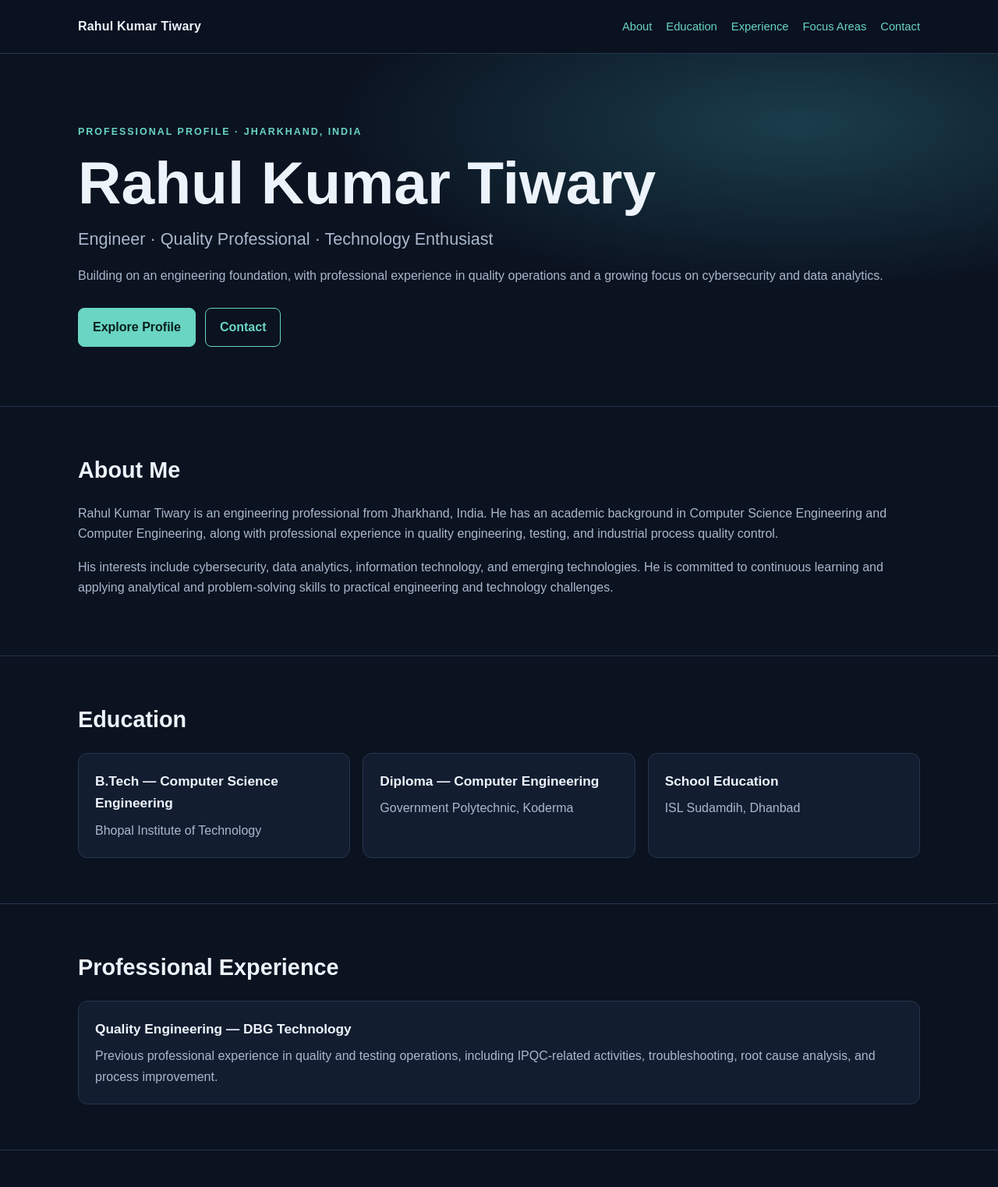
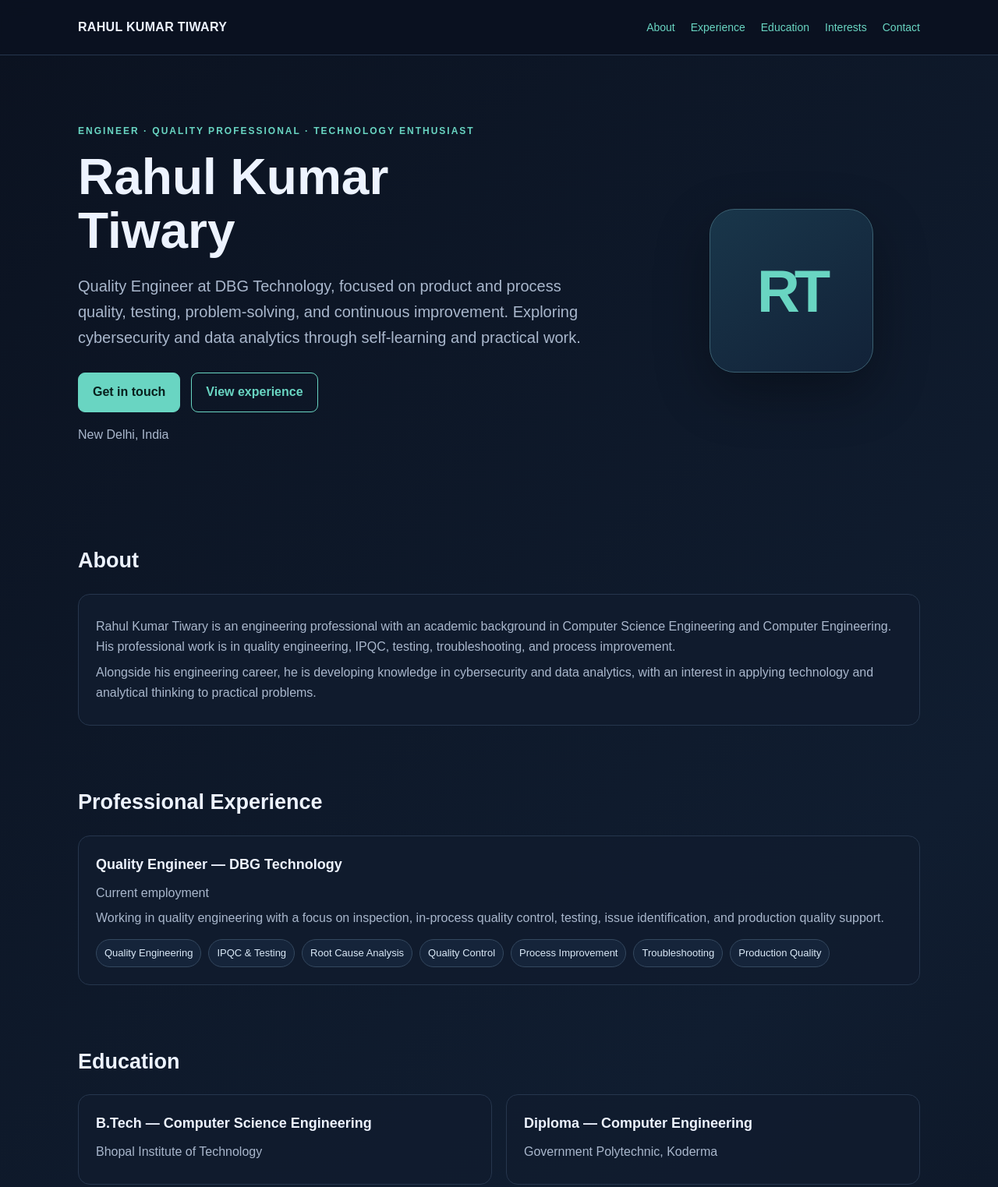
Before and after one commit to rahulkumartiwary/rahulkumartiwary, a plain HTML site: page index.html in a window 1280 px wide. Shown: the top 1523 px of the page at 78% size. Drawn offline with Linux system fonts and the light colour scheme.

Commit message:
Update index.html

```diff
--- a/index.html
+++ b/index.html
@@ -3,133 +3,123 @@
 <head>
   <meta charset="UTF-8">
   <meta name="viewport" content="width=device-width, initial-scale=1.0">
-  <meta name="description" content="Official professional profile of Rahul Kumar Tiwary — Engineer, technology professional, and cybersecurity and data analytics enthusiast from Jharkhand, India.">
+  <meta name="description" content="Official professional website of Rahul Kumar Tiwary — Quality Engineer at DBG Technology, with interests in cybersecurity and data analytics.">
   <meta name="author" content="Rahul Kumar Tiwary">
   <meta name="theme-color" content="#101827">
-  <title>Rahul Kumar Tiwary | Engineering & Technology</title>
+  <title>Rahul Kumar Tiwary | Engineer & Technology Professional</title>
   <style>
-    :root { --bg:#0b1220; --panel:#121d30; --text:#edf3fb; --muted:#a9b8cc; --accent:#69d5c2; --line:#26364d; }
-    * { box-sizing:border-box; }
-    html { scroll-behavior:smooth; }
-    body { margin:0; font-family:Arial, Helvetica, sans-serif; background:var(--bg); color:var(--text); line-height:1.65; }
-    a { color:var(--accent); text-decoration:none; }
-    a:hover { text-decoration:underline; }
-    .wrap { width:min(1080px, 90%); margin:auto; }
-    header { position:sticky; top:0; z-index:5; background:rgba(11,18,32,.94); border-bottom:1px solid var(--line); backdrop-filter:blur(10px); }
-    nav { min-height:68px; display:flex; align-items:center; justify-content:space-between; gap:20px; }
-    .brand { font-weight:700; letter-spacing:.2px; color:var(--text); }
-    .links { display:flex; flex-wrap:wrap; gap:18px; font-size:.92rem; }
-    .hero { padding:90px 0 76px; background:radial-gradient(ellipse at 80% 20%, #1a3d4b 0, transparent 42%); }
-    .eyebrow { color:var(--accent); text-transform:uppercase; letter-spacing:2px; font-size:.78rem; font-weight:700; }
-    h1 { font-size:clamp(2.5rem, 7vw, 4.8rem); line-height:1.06; margin:14px 0; max-width:850px; }
-    .subtitle { color:var(--muted); font-size:clamp(1.05rem, 2.5vw, 1.35rem); max-width:760px; }
-    .actions { display:flex; flex-wrap:wrap; gap:12px; margin-top:28px; }
-    .btn { display:inline-block; padding:11px 18px; border-radius:8px; border:1px solid var(--accent); font-weight:700; }
-    .btn.primary { background:var(--accent); color:#09201f; }
-    section { padding:58px 0; border-top:1px solid var(--line); }
-    h2 { font-size:1.8rem; margin:0 0 18px; }
-    p { color:var(--muted); }
-    .grid { display:grid; grid-template-columns:repeat(auto-fit,minmax(230px,1fr)); gap:16px; }
-    .card { background:var(--panel); border:1px solid var(--line); border-radius:12px; padding:21px; }
-    .card h3 { margin:0 0 8px; font-size:1.08rem; }
-    .card p { margin:0; }
-    .taglist { display:flex; flex-wrap:wrap; gap:10px; margin-top:16px; }
-    .tag { padding:7px 11px; border:1px solid var(--line); border-radius:99px; color:#d6e3f2; font-size:.9rem; }
-    footer { padding:28px 0; color:var(--muted); font-size:.9rem; border-top:1px solid var(--line); }
-    @media (max-width:650px) { nav { align-items:flex-start; flex-direction:column; padding:14px 0; } .links { gap:12px; } .hero { padding:65px 0 55px; } }
+    :root{--bg:#0b1220;--panel:#111c2e;--text:#edf3ff;--muted:#a9b7cc;--accent:#69d5c2;--line:#26364d}
+    *{box-sizing:border-box} html{scroll-behavior:smooth}
+    body{margin:0;background:linear-gradient(135deg,#0b1220,#101d30 60%,#0b1220);color:var(--text);font-family:Arial,Helvetica,sans-serif;line-height:1.65}
+    a{color:var(--accent);text-decoration:none} a:hover{text-decoration:underline}
+    .wrap{width:min(1080px,92%);margin:auto}
+    header{padding:22px 0;border-bottom:1px solid var(--line);position:sticky;top:0;background:rgba(11,18,32,.94);backdrop-filter:blur(10px);z-index:5}
+    nav{display:flex;justify-content:space-between;align-items:center;gap:18px;flex-wrap:wrap}
+    .brand{font-weight:700;letter-spacing:.3px}.links{display:flex;gap:20px;flex-wrap:wrap;font-size:14px}
+    .hero{padding:88px 0 72px;display:grid;grid-template-columns:1.5fr .7fr;gap:40px;align-items:center}
+    .eyebrow{color:var(--accent);font-weight:700;text-transform:uppercase;letter-spacing:2px;font-size:12px}
+    h1{font-size:clamp(38px,6vw,64px);line-height:1.08;margin:14px 0}
+    .subtitle{font-size:20px;color:var(--muted);max-width:680px}
+    .actions{display:flex;gap:14px;flex-wrap:wrap;margin-top:28px}
+    .btn{display:inline-block;padding:11px 18px;border-radius:9px;border:1px solid var(--accent);font-weight:700}
+    .primary{background:var(--accent);color:#08201d}
+    .monogram{width:210px;height:210px;border-radius:32px;border:1px solid #3b6071;background:linear-gradient(145deg,#19364a,#122238);display:grid;place-items:center;margin:auto;box-shadow:0 25px 70px #0005}
+    .monogram span{font-size:76px;font-weight:800;letter-spacing:-7px;color:var(--accent)}
+    section{padding:38px 0}.section-title{font-size:27px;margin:0 0 20px}
+    .grid{display:grid;grid-template-columns:repeat(2,1fr);gap:18px}
+    .card{background:rgba(17,28,46,.88);border:1px solid var(--line);border-radius:15px;padding:22px}
+    .card h3{margin:0 0 8px;font-size:18px}.card p{margin:6px 0;color:var(--muted)}
+    .taglist{display:flex;gap:9px;flex-wrap:wrap;margin-top:14px}
+    .tag{font-size:13px;color:#d9e8f6;border:1px solid #34485f;padding:6px 10px;border-radius:20px;background:#15243a}
+    .muted{color:var(--muted)} .contact-card{display:flex;gap:12px;flex-wrap:wrap}
+    footer{border-top:1px solid var(--line);padding:25px 0;color:var(--muted);font-size:13px;margin-top:30px}
+    @media(max-width:720px){.hero{grid-template-columns:1fr;padding:60px 0 40px}.monogram{width:150px;height:150px;grid-row:1}.monogram span{font-size:58px}.grid{grid-template-columns:1fr}.links{gap:12px}}
   </style>
 </head>
 <body>
 <header>
-  <nav class="wrap">
-    <a class="brand" href="#home">Rahul Kumar Tiwary</a>
+  <div class="wrap"><nav>
+    <div class="brand">RAHUL KUMAR TIWARY</div>
     <div class="links">
-      <a href="#about">About</a><a href="#education">Education</a><a href="#experience">Experience</a>
-      <a href="#interests">Focus Areas</a><a href="#contact">Contact</a>
+      <a href="#about">About</a><a href="#experience">Experience</a>
+      <a href="#education">Education</a><a href="#interests">Interests</a><a href="#contact">Contact</a>
     </div>
-  </nav>
+  </nav></div>
 </header>
 
-<main>
-  <section class="hero" id="home" style="border:0">
-    <div class="wrap">
-      <div class="eyebrow">Professional Profile · Jharkhand, India</div>
-      <h1>Rahul Kumar Tiwary</h1>
-      <div class="subtitle">Engineer · Quality Professional · Technology Enthusiast</div>
-      <p>Building on an engineering foundation, with professional experience in quality operations and a growing focus on cybersecurity and data analytics.</p>
+<main class="wrap">
+  <section class="hero">
+    <div>
+      <div class="eyebrow">Engineer · Quality Professional · Technology Enthusiast</div>
+      <h1>Rahul Kumar<br>Tiwary</h1>
+      <p class="subtitle">Quality Engineer at DBG Technology, focused on product and process quality, testing, problem-solving, and continuous improvement. Exploring cybersecurity and data analytics through self-learning and practical work.</p>
       <div class="actions">
-        <a class="btn primary" href="#about">Explore Profile</a>
-        <a class="btn" href="#contact">Contact</a>
+        <a class="btn primary" href="#contact">Get in touch</a>
+        <a class="btn" href="#experience">View experience</a>
+      </div>
+      <p class="muted">New Delhi, India</p>
+    </div>
+    <div class="monogram" aria-label="RT monogram"><span>RT</span></div>
+  </section>
+
+  <section id="about">
+    <h2 class="section-title">About</h2>
+    <div class="card">
+      <p>Rahul Kumar Tiwary is an engineering professional with an academic background in Computer Science Engineering and Computer Engineering. His professional work is in quality engineering, IPQC, testing, troubleshooting, and process improvement.</p>
+      <p>Alongside his engineering career, he is developing knowledge in cybersecurity and data analytics, with an interest in applying technology and analytical thinking to practical problems.</p>
+    </div>
+  </section>
+
+  <section id="experience">
+    <h2 class="section-title">Professional Experience</h2>
+    <div class="card">
+      <h3>Quality Engineer — DBG Technology</h3>
+      <p class="muted">Current employment</p>
+      <p>Working in quality engineering with a focus on inspection, in-process quality control, testing, issue identification, and production quality support.</p>
+      <div class="taglist">
+        <span class="tag">Quality Engineering</span><span class="tag">IPQC & Testing</span>
+        <span class="tag">Root Cause Analysis</span><span class="tag">Quality Control</span>
+        <span class="tag">Process Improvement</span><span class="tag">Troubleshooting</span>
+        <span class="tag">Production Quality</span>
       </div>
     </div>
   </section>
 
-  <section id="about">
-    <div class="wrap">
-      <h2>About Me</h2>
-      <p>Rahul Kumar Tiwary is an engineering professional from Jharkhand, India. He has an academic background in Computer Science Engineering and Computer Engineering, along with professional experience in quality engineering, testing, and industrial process quality control.</p>
-      <p>His interests include cybersecurity, data analytics, information technology, and emerging technologies. He is committed to continuous learning and applying analytical and problem-solving skills to practical engineering and technology challenges.</p>
-    </div>
-  </section>
-
   <section id="education">
-    <div class="wrap">
-      <h2>Education</h2>
-      <div class="grid">
-        <article class="card">
-          <h3>B.Tech — Computer Science Engineering</h3>
-          <p>Bhopal Institute of Technology</p>
-        </article>
-        <article class="card">
-          <h3>Diploma — Computer Engineering</h3>
-          <p>Government Polytechnic, Koderma</p>
-        </article>
-        <article class="card">
-          <h3>School Education</h3>
-          <p>ISL Sudamdih, Dhanbad</p>
-        </article>
-      </div>
-    </div>
-  </section>
-
-  <section id="experience">
-    <div class="wrap">
-      <h2>Professional Experience</h2>
-      <article class="card">
-        <h3>Quality Engineering — DBG Technology</h3>
-        <p>Previous professional experience in quality and testing operations, including IPQC-related activities, troubleshooting, root cause analysis, and process improvement.</p>
-      </article>
+    <h2 class="section-title">Education</h2>
+    <div class="grid">
+      <div class="card"><h3>B.Tech — Computer Science Engineering</h3><p>Bhopal Institute of Technology</p></div>
+      <div class="card"><h3>Diploma — Computer Engineering</h3><p>Government Polytechnic, Koderma</p></div>
+      <div class="card"><h3>Secondary Education</h3><p>ISL Sudamdih, Dhanbad</p></div>
     </div>
   </section>
 
   <section id="interests">
-    <div class="wrap">
-      <h2>Technology & Focus Areas</h2>
-      <p>Areas of professional interest and continued development:</p>
-      <div class="taglist">
-        <span class="tag">Cybersecurity</span><span class="tag">Network Security</span>
-        <span class="tag">Data Analytics</span><span class="tag">Quality Engineering</span>
-        <span class="tag">IPQC & Testing</span><span class="tag">Root Cause Analysis</span>
-        <span class="tag">Process Improvement</span><span class="tag">Information Technology</span>
+    <h2 class="section-title">Technology & Learning Interests</h2>
+    <div class="grid">
+      <div class="card">
+        <h3>Cybersecurity</h3>
+        <p>Self-learning and building practical knowledge in core cybersecurity concepts.</p>
+        <div class="taglist"><span class="tag">Network Security</span><span class="tag">Ethical Hacking</span><span class="tag">Web Application Security</span><span class="tag">Penetration Testing</span><span class="tag">Security Auditing</span><span class="tag">SOC & Threat Analysis</span></div>
       </div>
-      <p style="margin-top:20px;font-size:.92rem">Professional services, certifications, and project details can be added here once verified and supplied.</p>
+      <div class="card">
+        <h3>Data Analytics</h3>
+        <p>Developing skills and exploring tools used to understand data and communicate insights.</p>
+        <div class="taglist"><span class="tag">Python</span><span class="tag">SQL</span><span class="tag">Excel</span><span class="tag">Power BI</span><span class="tag">Data Visualization</span><span class="tag">Exploratory Data Analysis</span></div>
+      </div>
     </div>
+    <p class="muted">Learning interests are listed separately from professional employment and do not imply certifications.</p>
   </section>
 
   <section id="contact">
-    <div class="wrap">
-      <h2>Contact</h2>
-      <p>For professional enquiries, connect using the contact details below. Contact information will be added after it is provided and approved for public display.</p>
-      <div class="card">
-        <h3>Rahul Kumar Tiwary</h3>
-        <p>Jharkhand, India</p>
-        <p>Email: <em>To be added</em> · LinkedIn: <em>To be added</em></p>
-      </div>
+    <h2 class="section-title">Contact</h2>
+    <div class="card contact-card">
+      <div><strong>Email</strong><br><a href="mailto:rahuldurrani19@gmail.com">rahuldurrani19@gmail.com</a></div>
+      <div><strong>LinkedIn</strong><br><a href="https://www.linkedin.com/in/rahul-kumar-tiwary" target="_blank" rel="noopener">linkedin.com/in/rahul-kumar-tiwary</a></div>
     </div>
   </section>
 </main>
 
-<footer><div class="wrap">© <span id="year"></span> Rahul Kumar Tiwary. Personal professional profile.</div></footer>
-<script>document.getElementById('year').textContent = new Date().getFullYear();</script>
+<footer><div class="wrap">© 2026 Rahul Kumar Tiwary. All rights reserved.</div></footer>
 </body>
 </html>
```
